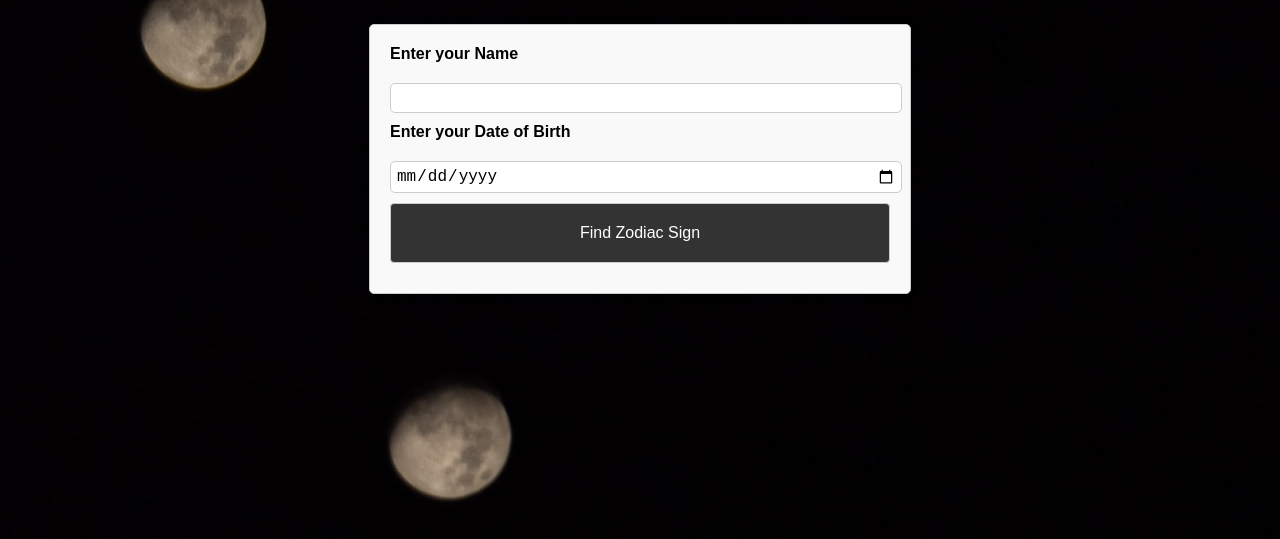
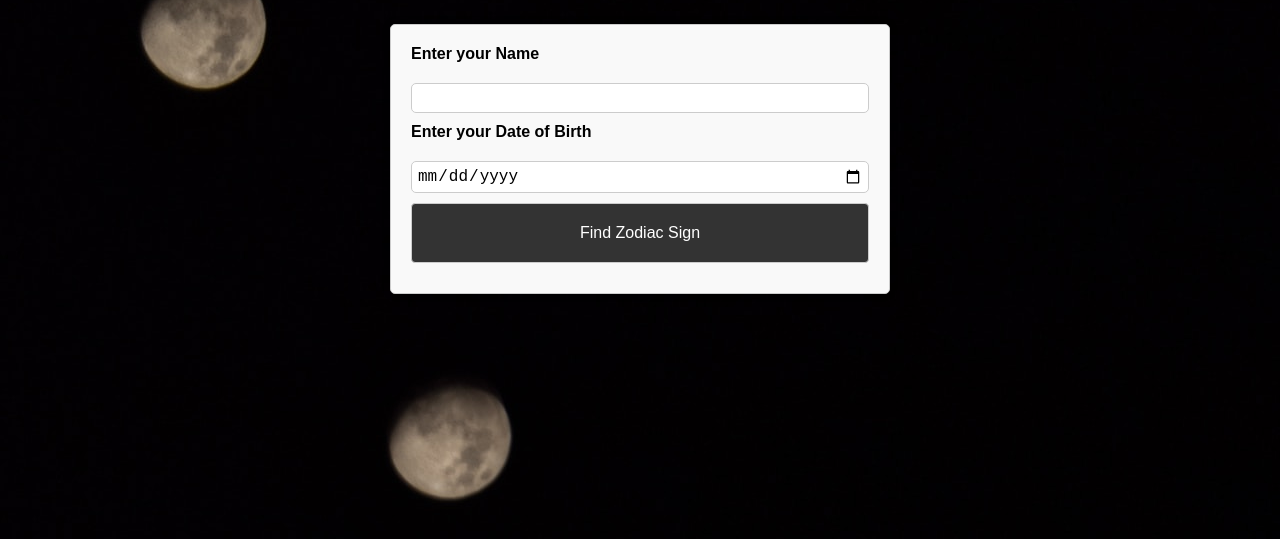
Before and after one commit to burinious/zodiac, a website: page index.html in a window 1280 px wide. Shown: the part 205-744 px from the top of the page. Drawn offline with Linux system fonts and the light colour scheme.

Commit message:
added border box styling

```diff
--- a/assets/css/compatibility.css
+++ b/assets/css/compatibility.css
@@ -1,5 +1,6 @@
-/* Compatibility.css */
-
+* {
+  box-sizing: border-box;
+}
 /* Header and Navigation Styling */
 body {
   font-family: Arial, sans-serif;
--- a/assets/css/styles.css
+++ b/assets/css/styles.css
@@ -1,4 +1,6 @@
-/* Compatibility.css */
+* {
+  box-sizing: border-box;
+}
 
 /* Header and Navigation Styling */
 body {
```
